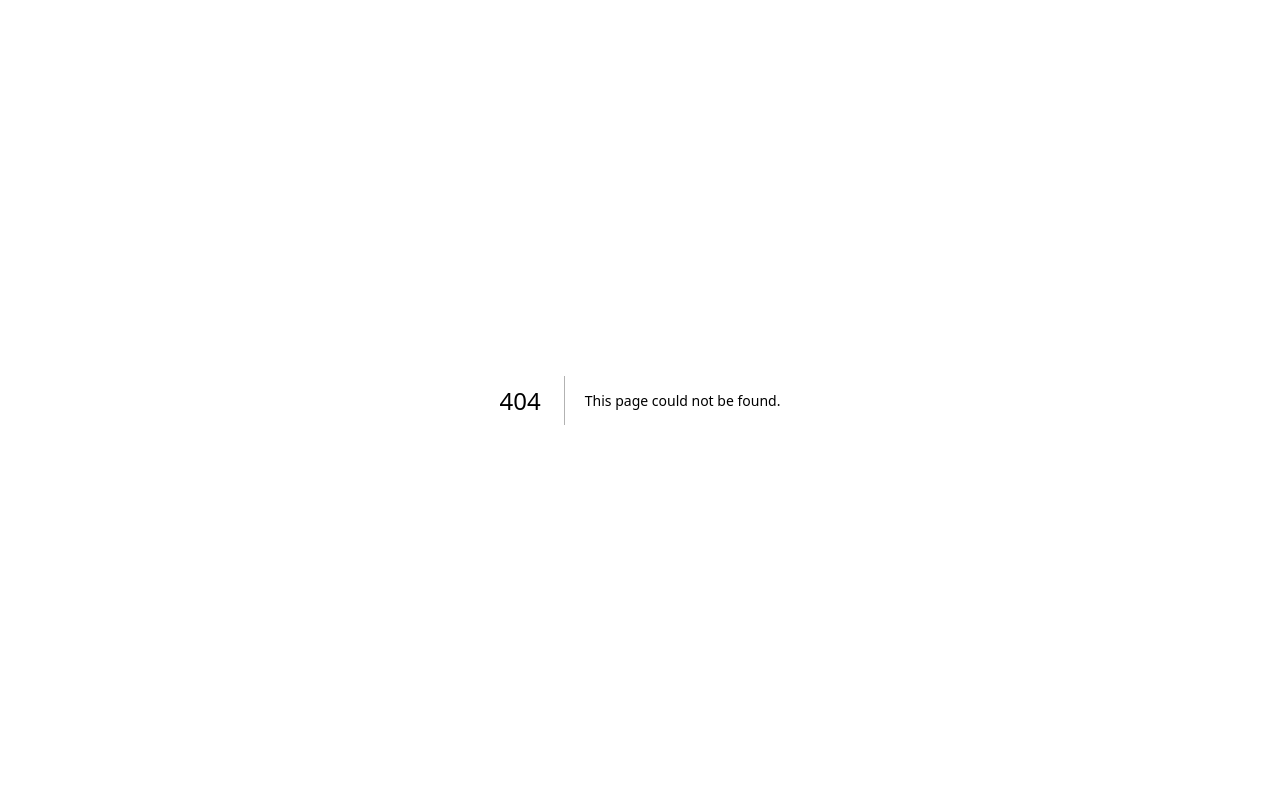
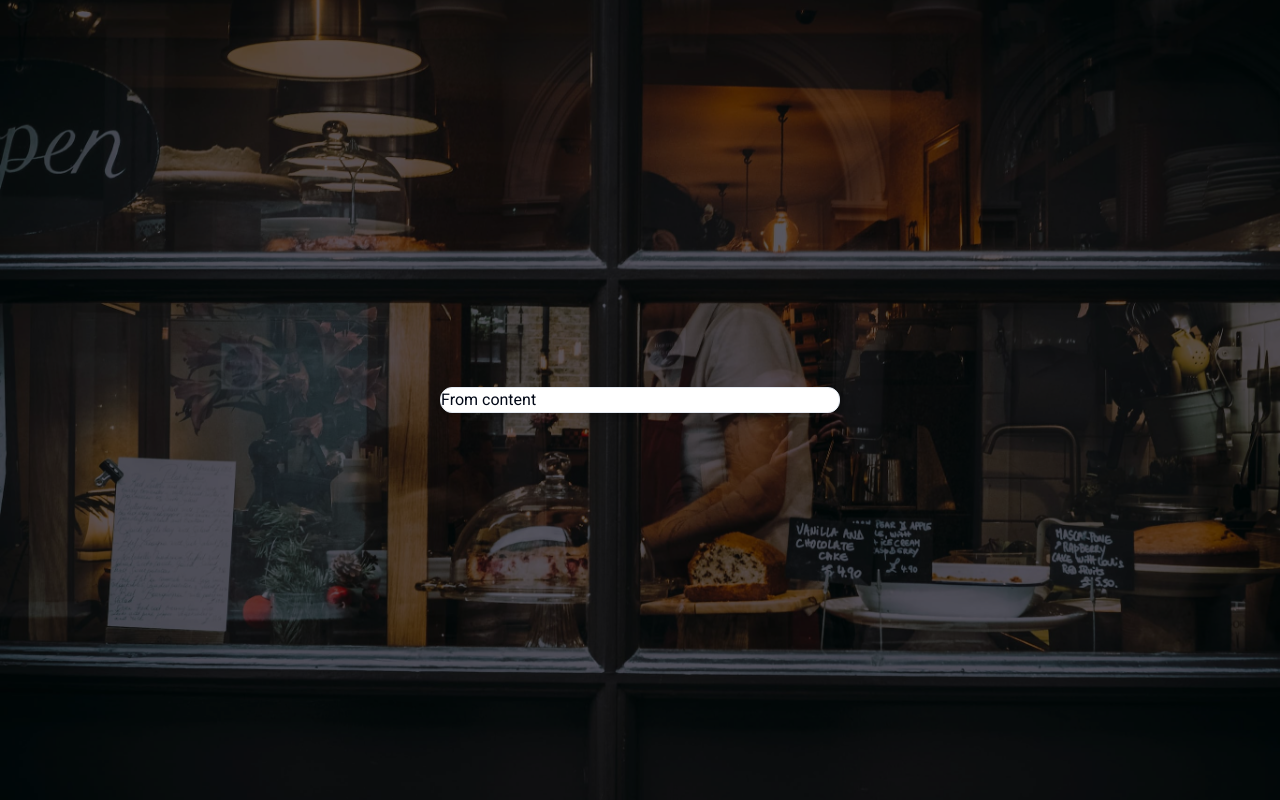
Before and after one commit to Upasara/Krishanro-POS, a Next.js app: page /login in a window 1280 px wide. Before the commit this address had no page. Built offline with nearby package versions, Linux system fonts and the light colour scheme.

Commit message:
initiate login page with shadcn ui cards

```diff
--- /dev/null
+++ b/app/(auth)/layout.tsx
@@ -0,0 +1,19 @@
+import Image from 'next/image';
+
+const AuthLayout = ({ children }: { children: React.ReactNode }) => {
+	return (
+		<div className='h-screen w-full flex justify-center items-center text-[#fff] bg-zinc-900/90'>
+			<div>
+				<Image
+					src='/img/hero/cover01.jpg'
+					alt='hero_dp'
+					fill={true}
+					className='absolute w-full h-screen object-cover overflow-hidden mix-blend-overlay'
+				/>
+			</div>
+			<div className='absolute'>{children}</div>
+		</div>
+	);
+};
+
+export default AuthLayout;
--- /dev/null
+++ b/app/(auth)/login/page.tsx
@@ -0,0 +1,12 @@
+import LoginForm from '@/components/auth/loginForm';
+import React from 'react';
+
+const LoginPage = () => {
+	return (
+		<div>
+			<LoginForm />
+		</div>
+	);
+};
+
+export default LoginPage;
--- /dev/null
+++ b/app/(auth)/registration/page.tsx
@@ -0,0 +1,7 @@
+import React from 'react';
+
+const RegistrationPage = () => {
+	return <div>RegistrationPage</div>;
+};
+
+export default RegistrationPage;
--- a/app/page.tsx
+++ b/app/page.tsx
@@ -15,7 +15,9 @@
 			</div>
 			<div className='absolute h-screen w-full flex justify-center items-center'>
 				<div className='text-center space-y-10'>
-					<h1 className='text-[#fff] text-6xl'>Welcome to Krishanro Dough & Co - POS</h1>
+					<h1 className='text-[#fff] text-4xl md:text-6xl font-semibold'>
+						Welcome to Krishanro Dough & Co - POS
+					</h1>
 					<div className='flex justify-center items-center space-x-7 '>
 						<LoginButton>
 							<Button className='bg-[#fff]' variant='secondary' size='lg'>
--- a/components/auth/button.tsx
+++ b/components/auth/button.tsx
@@ -1,5 +1,6 @@
 'use client';
-import React from 'react';
+import { useRouter } from 'next/navigation';
+import { routes } from '../../lib/assets/route_links';
 
 interface LoginButtonProps {
 	children: React.ReactNode;
@@ -8,9 +9,15 @@
 }
 
 const LoginButton = ({ children, mode = 'redirect', asChild }: LoginButtonProps) => {
+	const navDirect = useRouter();
 	const handleClick = (e: any) => {
-		console.log('Login click');
+		navDirect.push(routes.login);
 	};
+
+	if (mode === 'modal') {
+		return <span>Todo:Implement Modal</span>;
+	}
+
 	return (
 		<span onClick={handleClick} className='cursor-pointer'>
 			{children}
--- /dev/null
+++ b/components/auth/cardWrapper.tsx
@@ -0,0 +1,22 @@
+import React from 'react';
+import { Card, CardContent, CardFooter, CardHeader } from '../ui/card';
+
+interface CardWrapperProps {
+	children: React.ReactNode;
+	headerLabel: string;
+	backButtonLabel: string;
+	backButtonHref: string;
+	showSocial?: boolean;
+}
+
+const CardWrapper = ({
+	children,
+	headerLabel,
+	backButtonHref,
+	backButtonLabel,
+	showSocial,
+}: CardWrapperProps) => {
+	return <Card className='w-[400px] shadow-md'>{children}</Card>;
+};
+
+export default CardWrapper;
--- /dev/null
+++ b/components/auth/loginForm.tsx
@@ -0,0 +1,17 @@
+import React from 'react';
+import CardWrapper from './cardWrapper';
+
+const LoginForm = () => {
+	return (
+		<div>
+			<CardWrapper
+				headerLabel='Krishanro Dough & Co Login Page'
+				backButtonLabel="I don't have an account"
+				backButtonHref='/auth/registration'>
+				From content
+			</CardWrapper>
+		</div>
+	);
+};
+
+export default LoginForm;
--- /dev/null
+++ b/components/ui/card.tsx
@@ -0,0 +1,76 @@
+import * as React from "react"
+
+import { cn } from "@/lib/utils"
+
+const Card = React.forwardRef<
+  HTMLDivElement,
+  React.HTMLAttributes<HTMLDivElement>
+>(({ className, ...props }, ref) => (
+  <div
+    ref={ref}
+    className={cn(
+      "rounded-xl border bg-card text-card-foreground shadow",
+      className
+    )}
+    {...props}
+  />
+))
+Card.displayName = "Card"
+
+const CardHeader = React.forwardRef<
+  HTMLDivElement,
+  React.HTMLAttributes<HTMLDivElement>
+>(({ className, ...props }, ref) => (
+  <div
+    ref={ref}
+    className={cn("flex flex-col space-y-1.5 p-6", className)}
+    {...props}
+  />
+))
+CardHeader.displayName = "CardHeader"
+
+const CardTitle = React.forwardRef<
+  HTMLParagraphElement,
+  React.HTMLAttributes<HTMLHeadingElement>
+>(({ className, ...props }, ref) => (
+  <h3
+    ref={ref}
+    className={cn("font-semibold leading-none tracking-tight", className)}
+    {...props}
+  />
+))
+CardTitle.displayName = "CardTitle"
+
+const CardDescription = React.forwardRef<
+  HTMLParagraphElement,
+  React.HTMLAttributes<HTMLParagraphElement>
+>(({ className, ...props }, ref) => (
+  <p
+    ref={ref}
+    className={cn("text-sm text-muted-foreground", className)}
+    {...props}
+  />
+))
+CardDescription.displayName = "CardDescription"
+
+const CardContent = React.forwardRef<
+  HTMLDivElement,
+  React.HTMLAttributes<HTMLDivElement>
+>(({ className, ...props }, ref) => (
+  <div ref={ref} className={cn("p-6 pt-0", className)} {...props} />
+))
+CardContent.displayName = "CardContent"
+
+const CardFooter = React.forwardRef<
+  HTMLDivElement,
+  React.HTMLAttributes<HTMLDivElement>
+>(({ className, ...props }, ref) => (
+  <div
+    ref={ref}
+    className={cn("flex items-center p-6 pt-0", className)}
+    {...props}
+  />
+))
+CardFooter.displayName = "CardFooter"
+
+export { Card, CardHeader, CardFooter, CardTitle, CardDescription, CardContent }
--- /dev/null
+++ b/lib/assets/route_links.ts
@@ -0,0 +1,5 @@
+export const routes = {
+	home: '/',
+	login: '/login',
+	registration: '/registration',
+};
```
